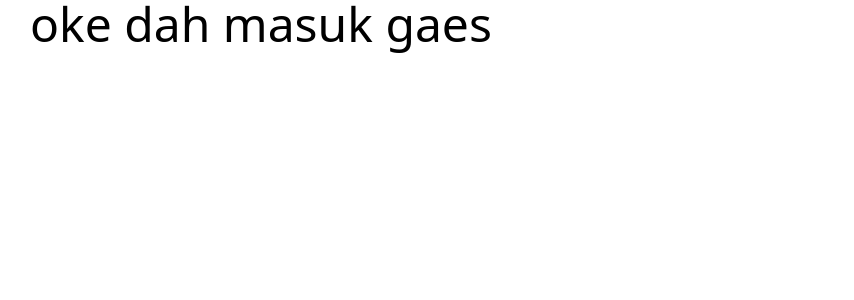
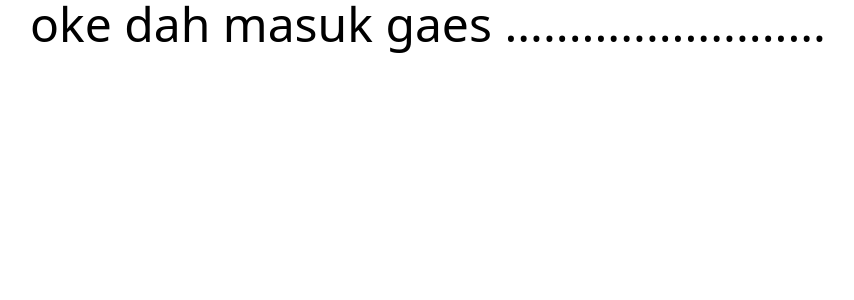
Before and after one commit to alfiancode/belajar-next-auth, a Next.js app: page / in a window 1280 px wide. Shown: the top 300 px of the page, without its empty margins (2-856 px from the left). Built offline with nearby package versions, Linux system fonts and the light colour scheme; no server answers.

Commit message:
Update index.js

```diff
--- a/pages/index.js
+++ b/pages/index.js
@@ -9,11 +9,11 @@ export default function Home() {
 
   const url = process.env.NEXTAUTH_URL;
   async function handleGoogleSignin() {
-    signIn("google");
+    signIn("google", { callbackUrl: "https://belajar-next-auth.vercel.app/" });
   }
   async function handleGithubSignin() {
     signIn("github", {
-      callbackUrl: "https://belajar-next-auth.vercel.app/login",
+      callbackUrl: "https://belajar-next-auth.vercel.app/",
     });
   }
   if (session) {
@@ -26,7 +26,9 @@ export default function Home() {
   }
   return (
     <div className={styles.container}>
-      <div className="text-5xl">oke dah masuk gaes </div>
+      <div className="text-5xl">
+        oke dah masuk gaes .........................
+      </div>
     </div>
   );
 }
```
